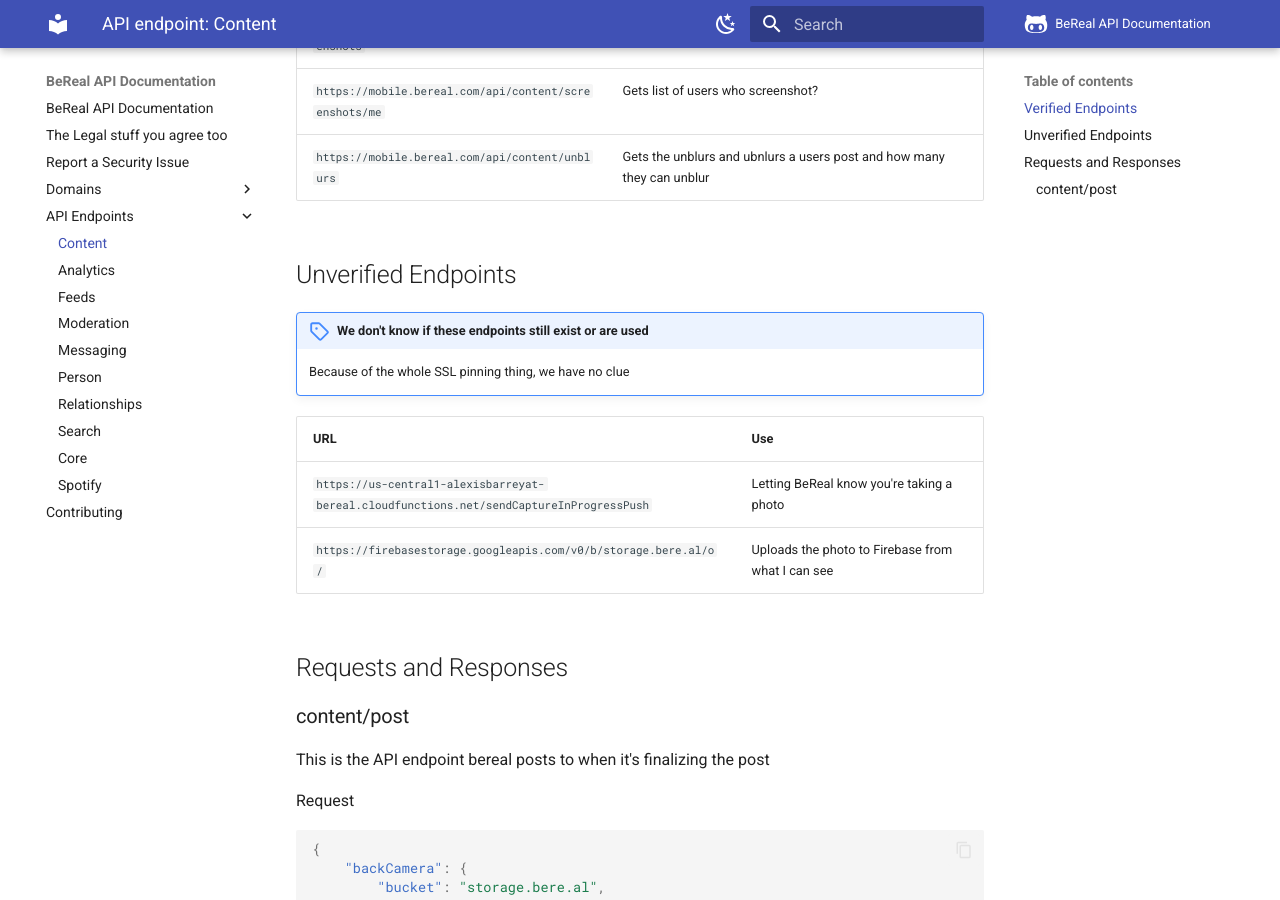
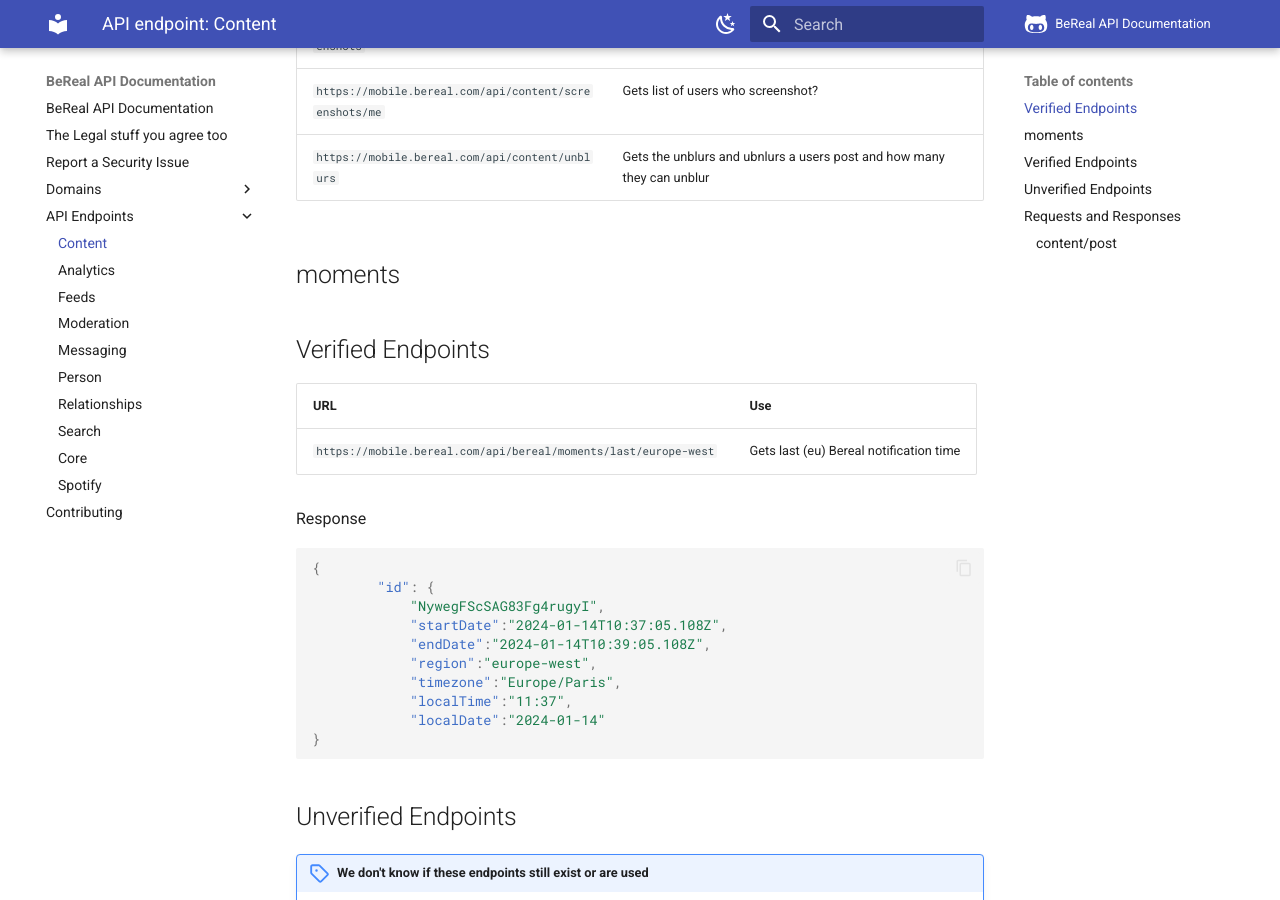
Before and after one commit to userbradley/BeReal, an MkDocs documentation site: the page built from docs/api-endpoints/content.md, in a window 1280 px wide and 900 px high, scrolled down 867 px. Built offline with MkDocs 1.6.1 and Material for MkDocs 9.7.7, drawn with Linux system fonts in a browser that asks for light colours; comment, search, counter and statistics services are not loaded.

Commit message:
-fix typing issues -add new analytics logs -add last Bereal api endpoint with response -add the help section with the api endpoints -Add message content -fix spotify links

````diff
--- a/docs/api-endpoints/content.md
+++ b/docs/api-endpoints/content.md
@@ -18,6 +18,32 @@
 | `https://mobile.bereal.com/api/content/screenshots`          | Updates when you screenshot a post                                                                                                                                              |
 | `https://mobile.bereal.com/api/content/screenshots/me`       | Gets list of users who screenshot?                                                                                                                                              |
 | `https://mobile.bereal.com/api/content/unblurs`              | Gets the unblurs and ubnlurs a users post and how many they can unblur                                                                                                          |
+
+
+
+## moments
+
+
+## Verified Endpoints
+
+| URL                                                             | Use
+|-----------------------------------------------------------------|-------------------------------------------|
+| `https://mobile.bereal.com/api/bereal/moments/last/europe-west` | Gets last (eu) Bereal notification time   |
+
+Response
+
+```json
+{
+		"id": {
+			"NywegFScSAG83Fg4rugyI",
+		    "startDate":"2024-01-14T10:37:05.108Z",
+			"endDate":"2024-01-14T10:39:05.108Z",
+			"region":"europe-west",
+			"timezone":"Europe/Paris",
+			"localTime":"11:37",
+			"localDate":"2024-01-14"
+}
+```
 
 ## Unverified Endpoints
 
````
